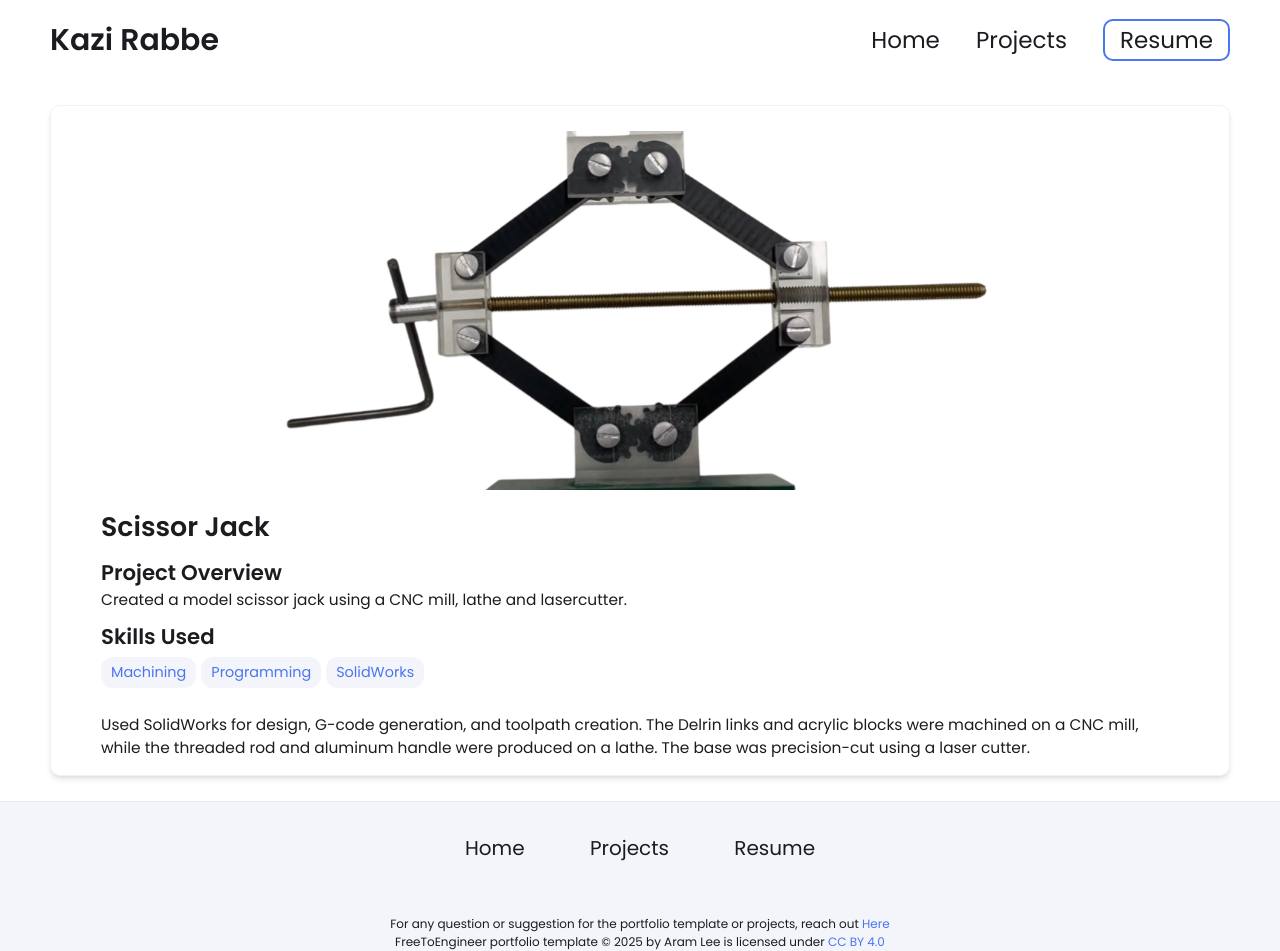
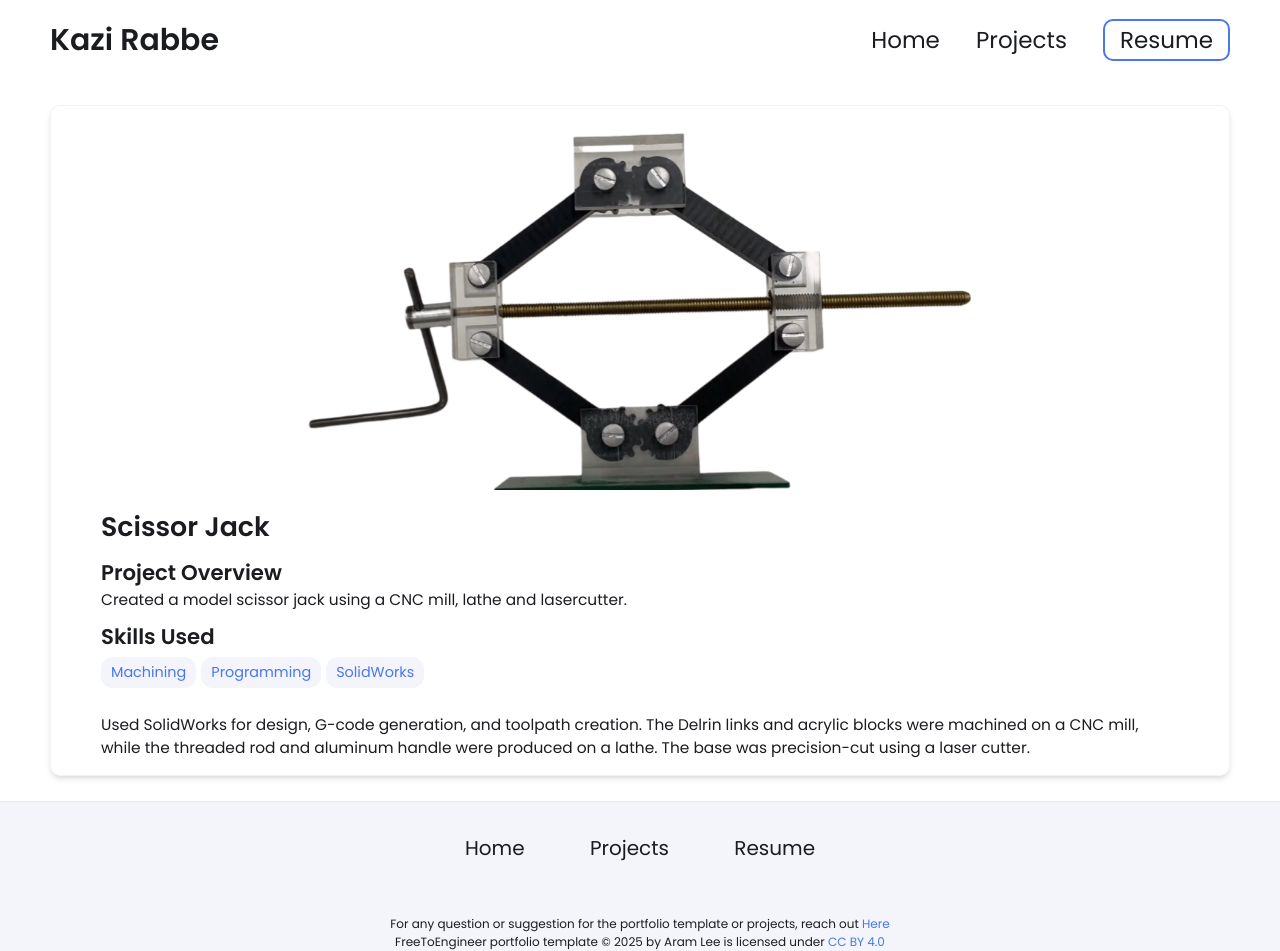
Before and after one commit to kazi-rabbe/kazi-rabbe.github.io, a Jekyll site: the page built from _projects/s3-carjack/index.md, in a window 1280 px wide. Built offline with Jekyll 4.4.1, drawn with Linux system fonts in a browser that asks for light colours.

Commit message:
Update index.md

```diff
--- a/_projects/s3-carjack/index.md
+++ b/_projects/s3-carjack/index.md
@@ -6,7 +6,7 @@ skills:
 - Machining
 - Programming
 - SolidWorks
-main-image: /CarJack_Sm.png
+main-image: /CarJ.png
 ---
 
 Used SolidWorks for design, G-code generation, and toolpath creation. The Delrin links and acrylic blocks were machined on a CNC mill, while the threaded rod and aluminum handle were produced on a lathe. The base was precision-cut using a laser cutter.
```
